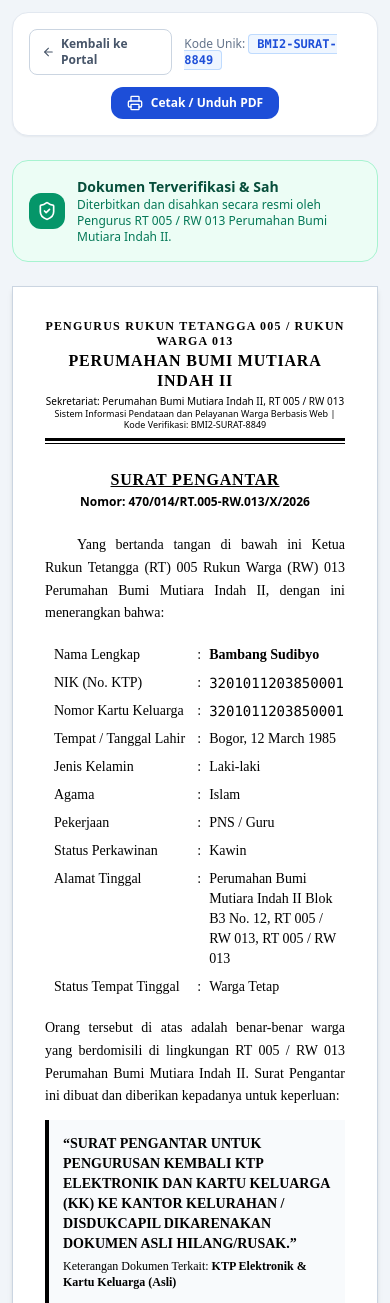
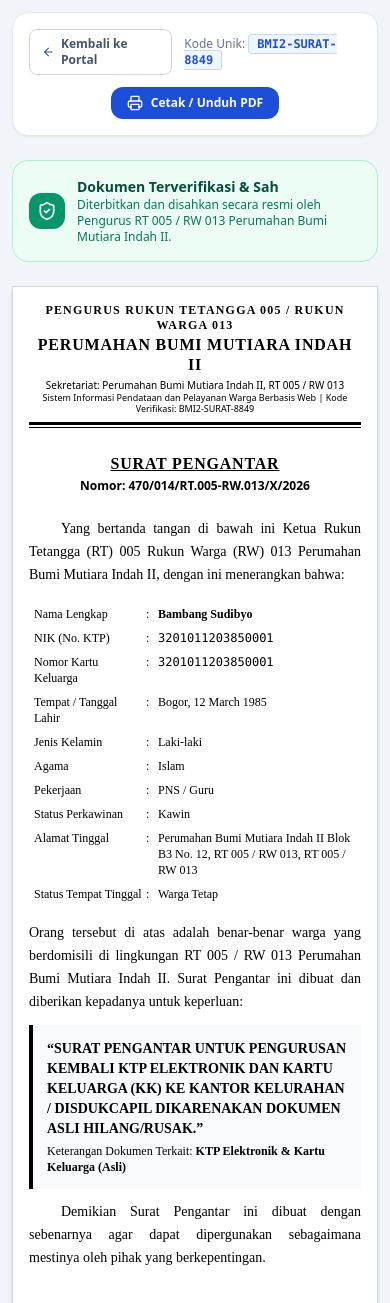
Before and after one commit to alfarizirahmat/sistem_pengarsipan, a Laravel app: page /surat-digital/1 in a window 390 px wide. Shown: the top 1303 px of the page. Run offline with Laravel 12, Linux system fonts and the light colour scheme; data comes from the database, SQL or seed files in the repository; some libraries are stand-ins or nearby versions; some web fonts are replaced.

Commit message:
style: optimalkan responsivitas tampilan surat digital pada layar smartphone

```diff
--- a/resources/views/portal/digital_surat.blade.php
+++ b/resources/views/portal/digital_surat.blade.php
@@ -123,7 +123,7 @@
     </div>
 
     <!-- LEMBAR SURAT RESMI (FORMAT TATA NASKAH DINAS PEMERINTAHAN INDONESIA) -->
-    <div class="surat-kertas max-w-3xl mx-auto bg-white p-8 sm:p-14 border border-slate-300 shadow-md text-black leading-relaxed">
+    <div class="surat-kertas max-w-3xl mx-auto bg-white p-4 sm:p-8 md:p-14 border border-slate-300 shadow-md text-black leading-relaxed">
 
         <!-- KOP SURAT RESMI RT 005 / RW 013 -->
         <div class="text-center pb-2 border-b-[3px] border-black">
@@ -150,11 +150,11 @@
         </p>
 
         <!-- TABEL IDENTITAS PEMOHON -->
-        <div class="text-sm mb-4 pl-2 sm:pl-6">
-            <table class="w-full text-sm">
+        <div class="text-xs sm:text-sm mb-4 pl-1 sm:pl-6 overflow-x-auto">
+            <table class="w-full text-xs sm:text-sm">
                 <tbody>
                     <tr class="align-top">
-                        <td class="w-36 sm:w-44 py-1">Nama Lengkap</td>
+                        <td class="w-28 sm:w-44 py-1 font-medium sm:font-normal">Nama Lengkap</td>
                         <td class="w-3 py-1">:</td>
                         <td class="py-1 font-bold">{{ $suratPengantar->warga->nama_lengkap ?? '-' }}</td>
                     </tr>
```
